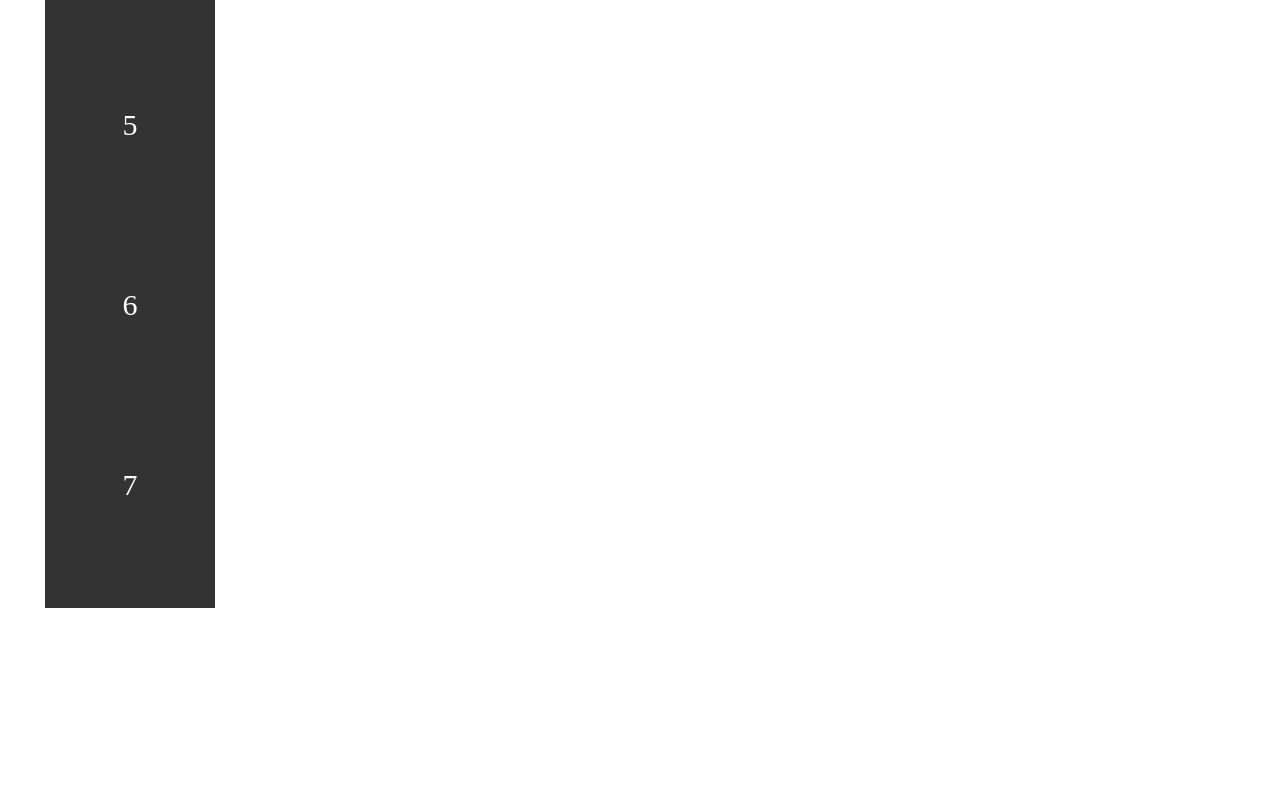
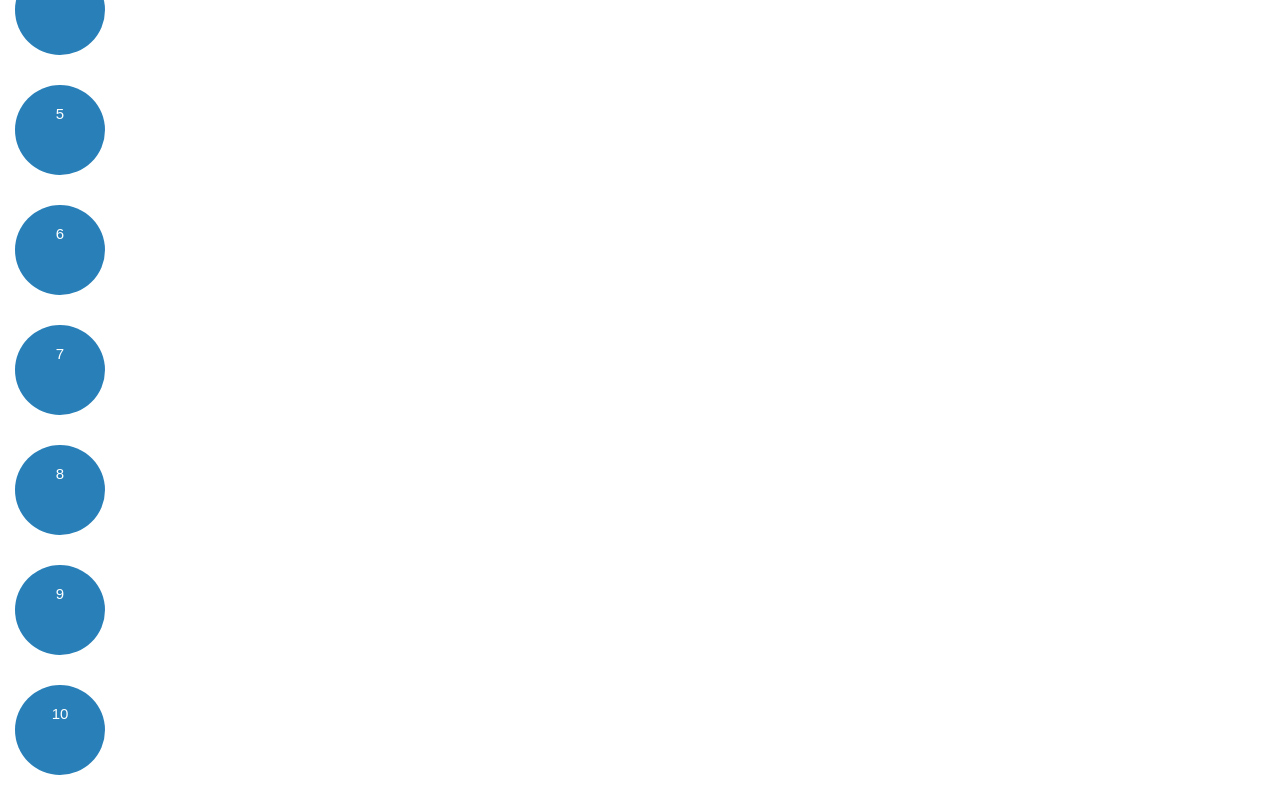
Before and after one commit to elidvenega/flex-and-grid, a plain HTML site: page index.html in a window 1280 px wide. Shown: the part 697-1487 px from the top of the page. Before the commit the page ends 1350 px from the top, so only its background shows below. Drawn offline with Linux system fonts and the light colour scheme.

Commit message:
started grid

```diff
--- a/css/style.css
+++ b/css/style.css
@@ -3,42 +3,75 @@
     padding: 0;
 }
 
+body {
+    font-family: Arial, Helvetica, sans-serif;
+}
+
+h1 {
+    text-align: center;
+    padding: 20px;
+
+}
+
+
 .container {
     display: flex;
-    /* justify-content: space-evenly; */
-    /* align-items: stretch; */
-    flex-direction: column;
+    justify-content: space-evenly;
+    align-items: stretch;
+    /* flex-direction: column; */
     margin: 20px;
     padding: 25px;
-    /* align-items: center; */
+    align-items: center;
 
 }
 
 .flex {
-    height: 100px;
-    width: 90px;
-    background-color: #333;
+    height: 40px;
+    width: 40px;
+    background-color: #2c3e50;
     color: #ffffff;
     text-align: center;
     padding: 40px;
     font-size: 30px;
 }
 
+
+/* Grid */
+.container-2 {
+    display: grid;
+}
+
+.grid {
+    background-color: #2980b9;
+    grid-template-columns: repeat(3, 20px [col-start]);
+    border-radius: 50%;
+    color: #ffffff;
+    padding: 20px;
+    font-size: 15px;
+    margin: 15px;
+    height: 50px;
+    width: 50px;
+    text-align: center;
+    align-items: center;
+}
+
+/* mobile */
 @media only screen and (max-width: 760px) {
     .container {
         display: flex;
-        flex-direction: column;
+        /* flex-direction: column; */
+        justify-content: space-evenly;
         align-items: center;
     }
 
     .flex {
-        height: 50px;
-        width: 50px;
-        background-color: #333;
+        height: 30px;
+        width: 30px;
+        /* background-color: #333; */
         color: #ffffff;
         padding: 20px;
         font-size: 15px;
-        margin: 10px;
+        margin: 5px;
 
     }
 }
--- a/index.html
+++ b/index.html
@@ -1,13 +1,16 @@
 <!DOCTYPE html>
 <html lang="en">
+
 <head>
     <meta charset="UTF-8">
     <meta name="viewport" content="width=device-width, initial-scale=1.0">
     <link rel="stylesheet" href="css/style.css">
-    <title>Document</title>
+    <title>Flex and Grid</title>
 </head>
+
 <body>
-    <!-- flex part -->
+    <h1>Flex and Grid</h1>
+
     <div class="container">
         <div class="flex">1</div>
         <div class="flex">2</div>
@@ -17,5 +20,20 @@
         <div class="flex">6</div>
         <div class="flex">7</div>
     </div>
+
+    <!-- Grid -->
+    <div class="container-2">
+        <div class="grid">1</div>
+        <div class="grid">2</div>
+        <div class="grid">3</div>
+        <div class="grid">4</div>
+        <div class="grid">5</div>
+        <div class="grid">6</div>
+        <div class="grid">7</div>
+        <div class="grid">8</div>
+        <div class="grid">9</div>
+        <div class="grid">10</div>
+    </div>
 </body>
+
 </html>
```
